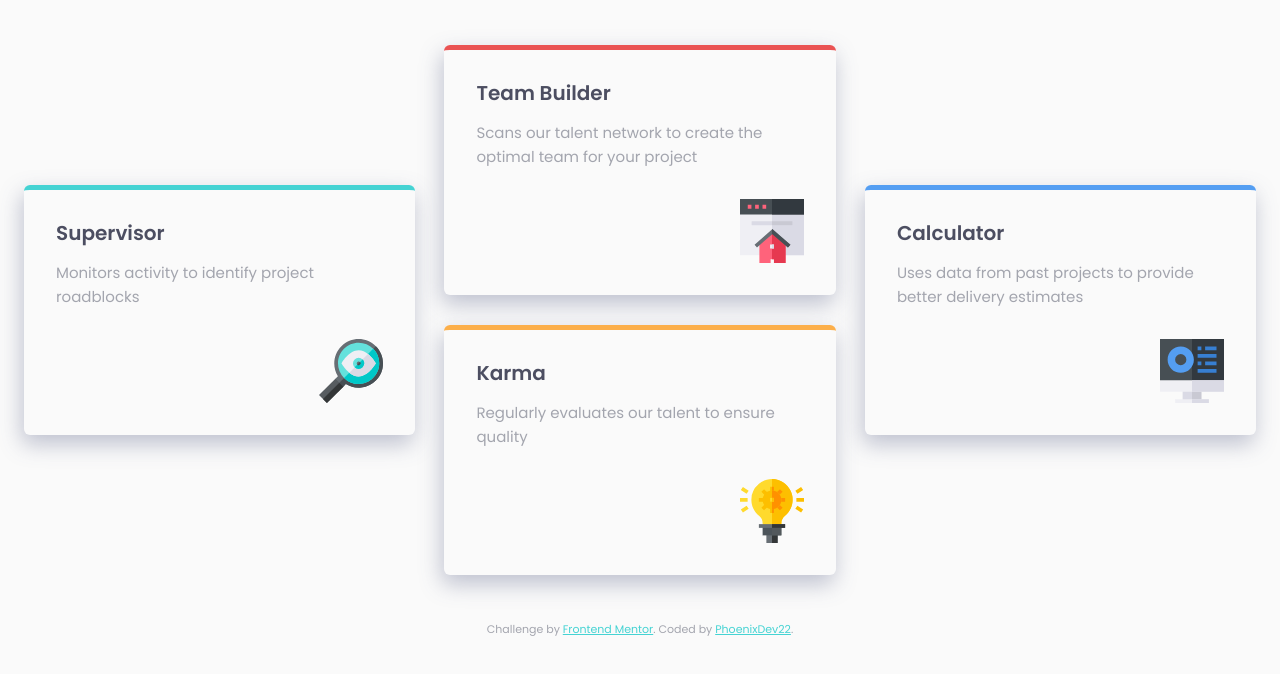
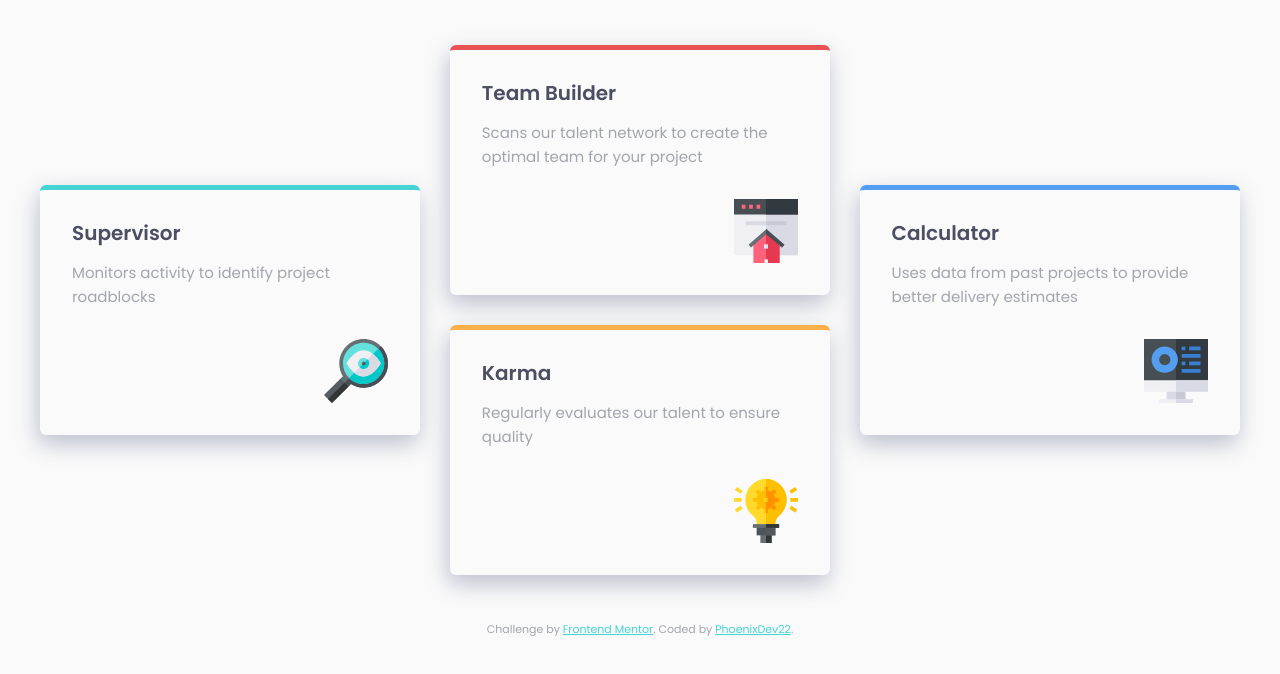
Before and after one commit to PhoenixDev22/Frontend-Mentor-Four-card-feature-section, a plain HTML site: page index.html in a window 1280 px wide. Shown: the part 272-946 px from the top of the page. Drawn offline with Linux system fonts and the light colour scheme.

Commit message:
Update main.css

```diff
--- a/css/main.css
+++ b/css/main.css
@@ -176,7 +176,7 @@ a:focus-visible{
     main .card{
         min-height: 15.625rem;
         min-width: 100%;
-        max-width:26.875rem;
+        max-width:25.875rem;
         flex: 1 1 100%;
         margin:0;
     }
@@ -187,7 +187,7 @@ a:focus-visible{
         padding:4.86rem 1.5rem ;
     }
     main{
-        max-width: 87.5rem;
+        max-width: 75rem;
         display: flex;
         align-items: center;
         justify-content: center;
@@ -201,7 +201,7 @@ a:focus-visible{
         flex-direction: column;
         flex: 1 1 100%;
     }
-      main .card .card__description{
+    main .card .card__description{
         font-size: 0.938rem;
     }
 }
```
